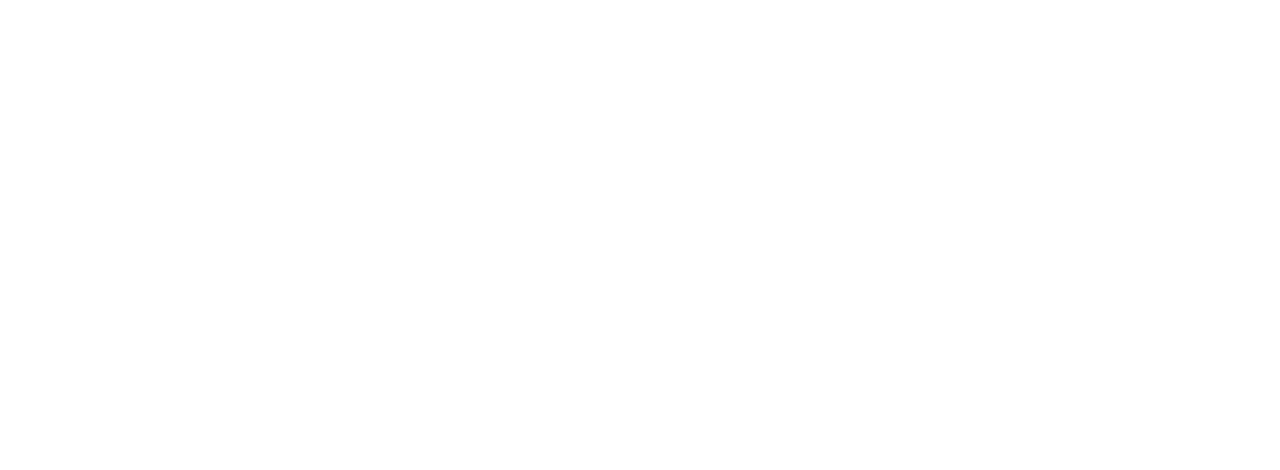
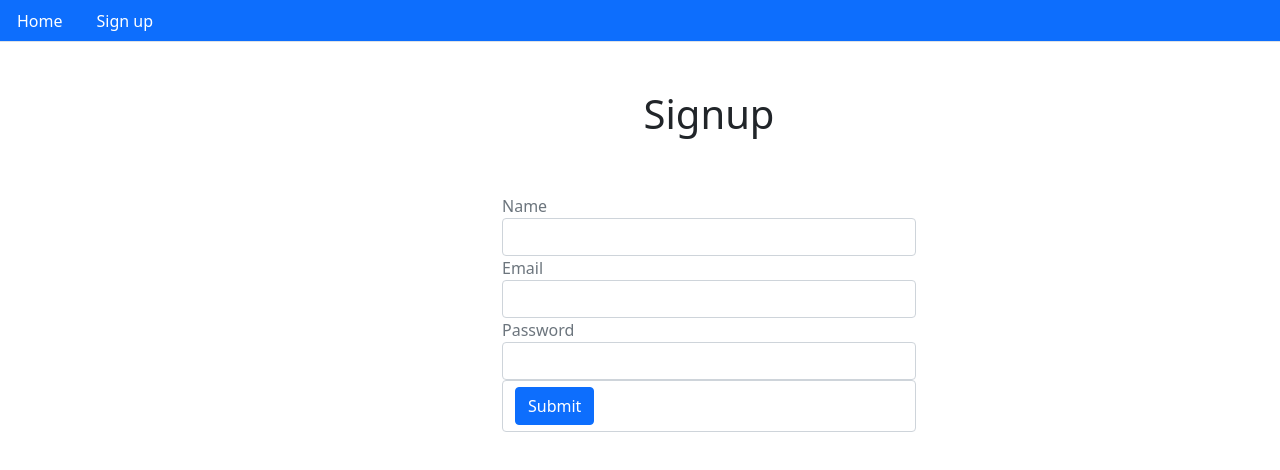
Before and after one commit to m-mehedi/mern-authentication, a React (Create React App) app in the folder client/: page /signup in a window 1280 px wide. Before the commit this address had no page. Shown: the top 470 px of the page. Built offline with nearby package versions, Linux system fonts and the light colour scheme.

Commit message:
User registration via React Frontend

```diff
--- a/client/package.json
+++ b/client/package.json
@@ -10,10 +10,12 @@
     "@testing-library/jest-dom": "^5.16.2",
     "@testing-library/react": "^12.1.3",
     "@testing-library/user-event": "^13.5.0",
+    "axios": "^0.26.1",
     "react": "^17.0.2",
     "react-dom": "^17.0.2",
     "react-router-dom": "^6.3.0",
     "react-scripts": "5.0.0",
+    "react-toastify": "^8.2.0",
     "web-vitals": "^2.1.4"
   },
   "scripts": {
--- /dev/null
+++ b/client/src/Auth/Signup.js
@@ -0,0 +1,96 @@
+import React, { useState } from "react";
+import { Link, Redirect } from "react-router-dom";
+import Layout from "../core/Layout";
+import axios from "axios";
+import { ToastContainer, toast } from "react-toastify";
+import "react-toastify/dist/ReactToastify.min.css";
+
+const Signup = () => {
+  const [values, setValues] = useState({
+    name: "",
+    email: "",
+    password: "",
+    buttonText: "Submit",
+  });
+
+  const { name, email, password, buttonText } = values;
+
+  const handleChange = (name) => (event) => {
+    console.log(event.target.value);
+    setValues({ ...values, [name]: event.target.value });
+  };
+
+  const clickSubmit = (event) => {
+    event.preventDefault();
+    setValues({ ...values, buttonText: "Submitting.." });
+    axios({
+      method: "POST",
+      url: `${process.env.REACT_APP_API}/signup`,
+      data: { name, email, password },
+    })
+      .then((response) => {
+        console.log("SIGNUP SUCCESS", response);
+        setValues({ ...values, name: "", email: "", password: "", buttonText: "Submitted" });
+        toast.success(response.data.message);
+      })
+      .catch((error) => {
+        console.log("SIGNUP ERROR", error.response.data);
+        setValues({ ...values, buttonText:"Submit" });
+        toast.error(error.response.data.error);
+      });
+  };
+
+  const signupForm = () => {
+    return (
+      <form>
+        <div className="form-group">
+          <label className="text-muted">Name</label>
+          <input
+            onChange={handleChange("name")}
+            value={name}
+            type="text"
+            className="form-control"
+          />
+        </div>
+
+        <div className="form-group">
+          <label className="text-muted">Email</label>
+          <input
+            onChange={handleChange("email")}
+            value={email}
+            type="email"
+            className="form-control"
+          />
+        </div>
+
+        <div className="form-group">
+          <label className="text-muted">Password</label>
+          <input
+            onChange={handleChange("password")}
+            value={password}
+            type="password"
+            className="form-control"
+          />
+        </div>
+
+        <div className="form-control">
+          <button onClick={clickSubmit} className="btn btn-primary">
+            {buttonText}
+          </button>
+        </div>
+      </form>
+    );
+  };
+
+  return (
+    <Layout>
+      <div className="col-d-6 offset-md-3">
+        <ToastContainer />
+        {/* {JSON.stringify({ name, email, password })} */}
+        <h1 className="p-5 text-center">Signup</h1>
+        {signupForm()}
+      </div>
+    </Layout>
+  );
+};
+export default Signup;
--- a/client/src/Routes.js
+++ b/client/src/Routes.js
@@ -1,12 +1,14 @@
 import React from "react";
 import { BrowserRouter, Route, Routes } from "react-router-dom";
 import App from "./App";
+import Signup from "./Auth/Signup";
 
 const MyRoutes = () =>{
     return(
         <BrowserRouter>
             <Routes>
-                <Route path="/"  element={<App />} />
+                <Route path="/" exact element={<App />} />
+                <Route path="/signup" exact  element={<Signup />} />
             </Routes>
         </BrowserRouter>
     )
--- a/client/src/core/Layout.js
+++ b/client/src/core/Layout.js
@@ -1,7 +1,7 @@
 import React, { Fragment } from "react";
 import Container from "@mui/material/Container";
 // import SearchAppBar from "./Nav";
-import {Link} from 'react-router-dom'
+import { Link } from "react-router-dom";
 
 const Layout = ({ children }) => {
   const nav = () => (
@@ -12,6 +12,11 @@
         </Link>
       </li>
 
+      <li className="nav-item">
+        <Link to="/signup" className="nav-link text-white">
+          Sign up
+        </Link>
+      </li>
     </ul>
   );
 
```
Also changed, not shown: 2 other files (tests, documents, lock files or other folders). Lines whose indentation alone changed are shown as unchanged.
